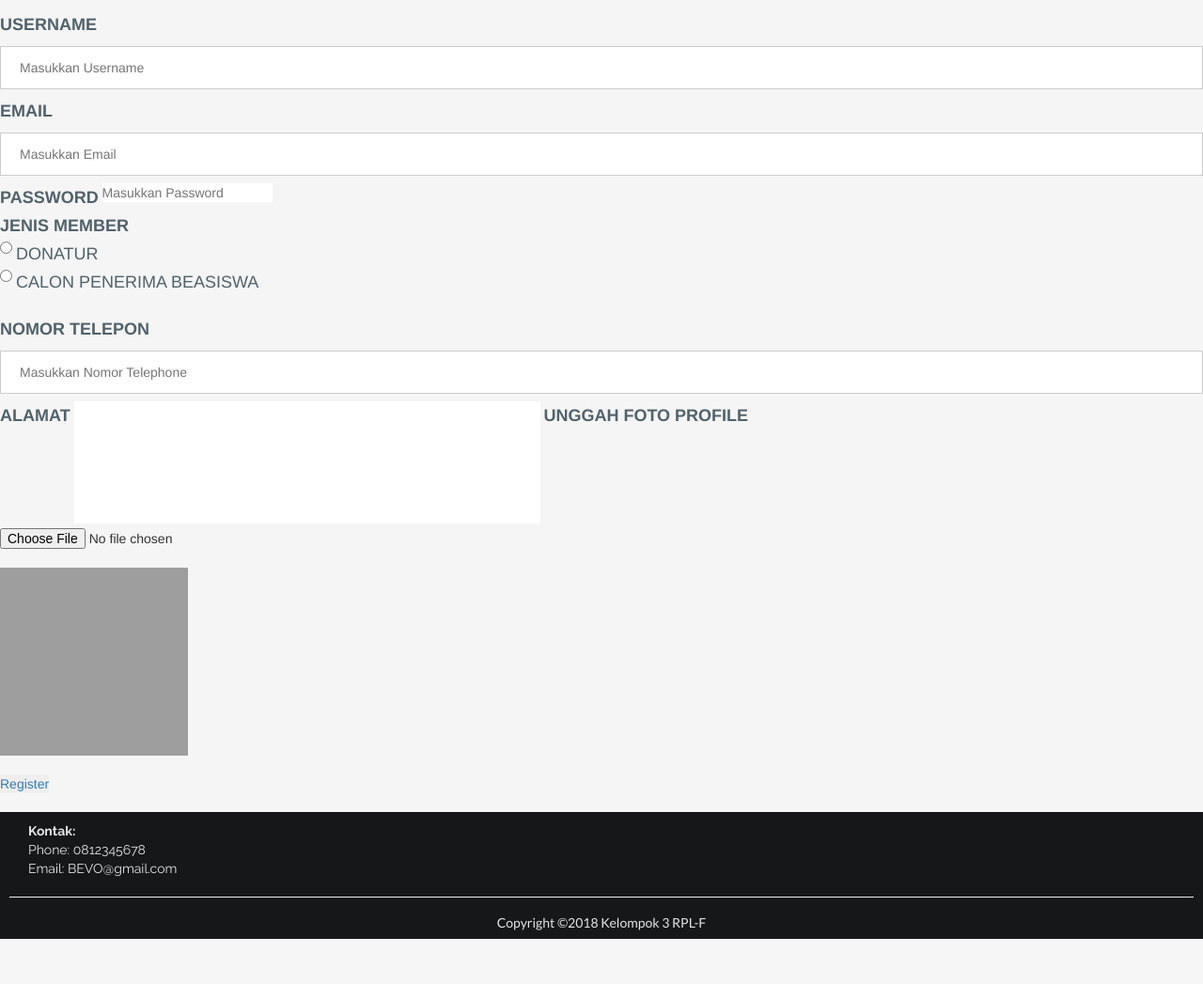
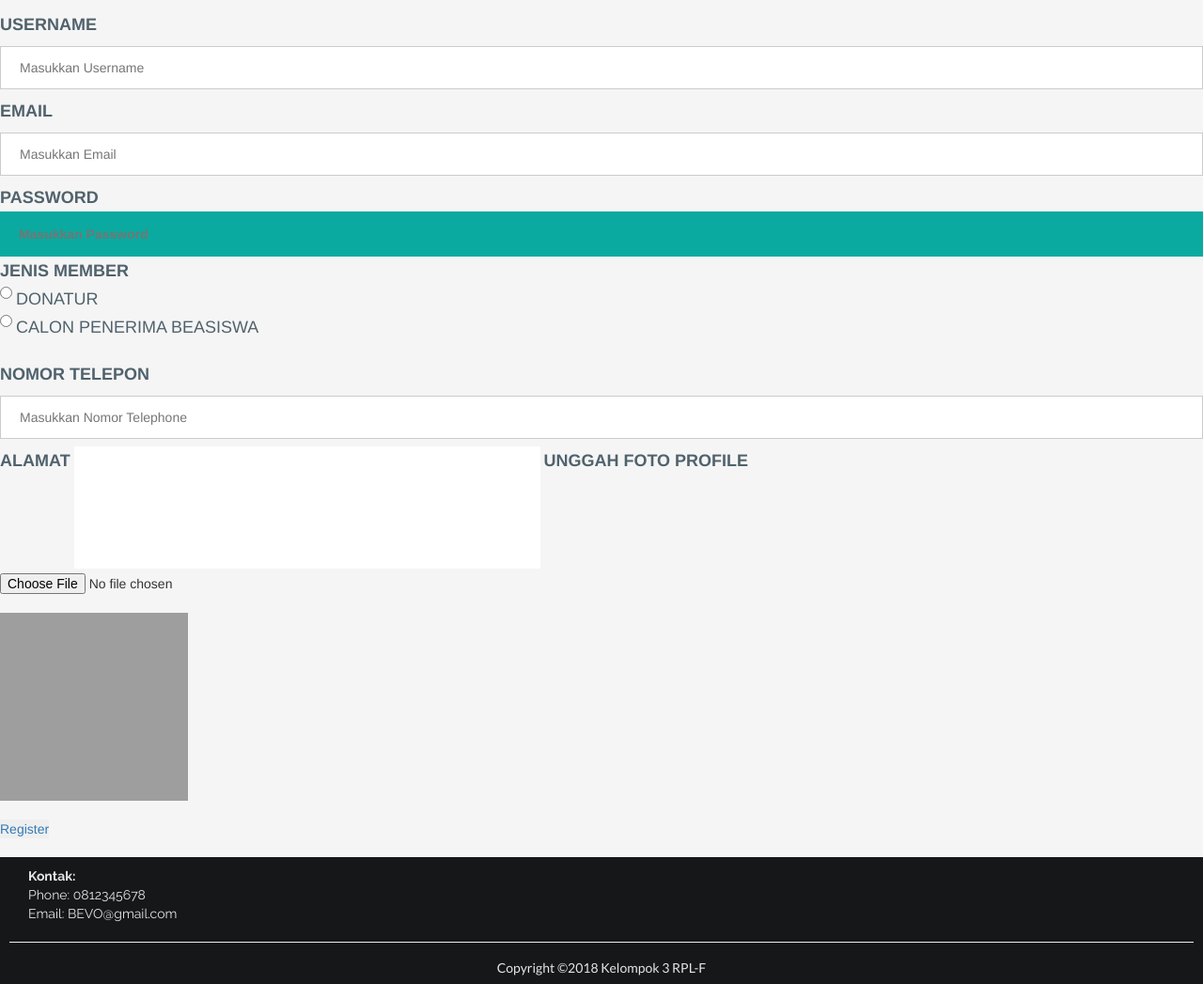
Before and after one commit to Adverga/BEVO, a PHP site: page /Register.html in a window 1280 px wide. Shown: the part 143-1190 px from the top of the page at 94% size. Before the commit the page ends 1142 px from the top, so only its background shows below. Run offline with PHP 8.4, Linux system fonts and the light colour scheme; some libraries are stand-ins or nearby versions; grey boxes are pictures that could not be loaded.

Commit message:
Update Bevo.css

```diff
--- a/assets/css/Bevo.css
+++ b/assets/css/Bevo.css
@@ -38,7 +38,7 @@ label{
 	color:#50626C;
 	text-transform: uppercase;
 }
-input[type=submit] {
+input[type=submit],input[type=password] {
     background-color: #0aaaa0;
     font-weight: bold;
 	color: white;
```
